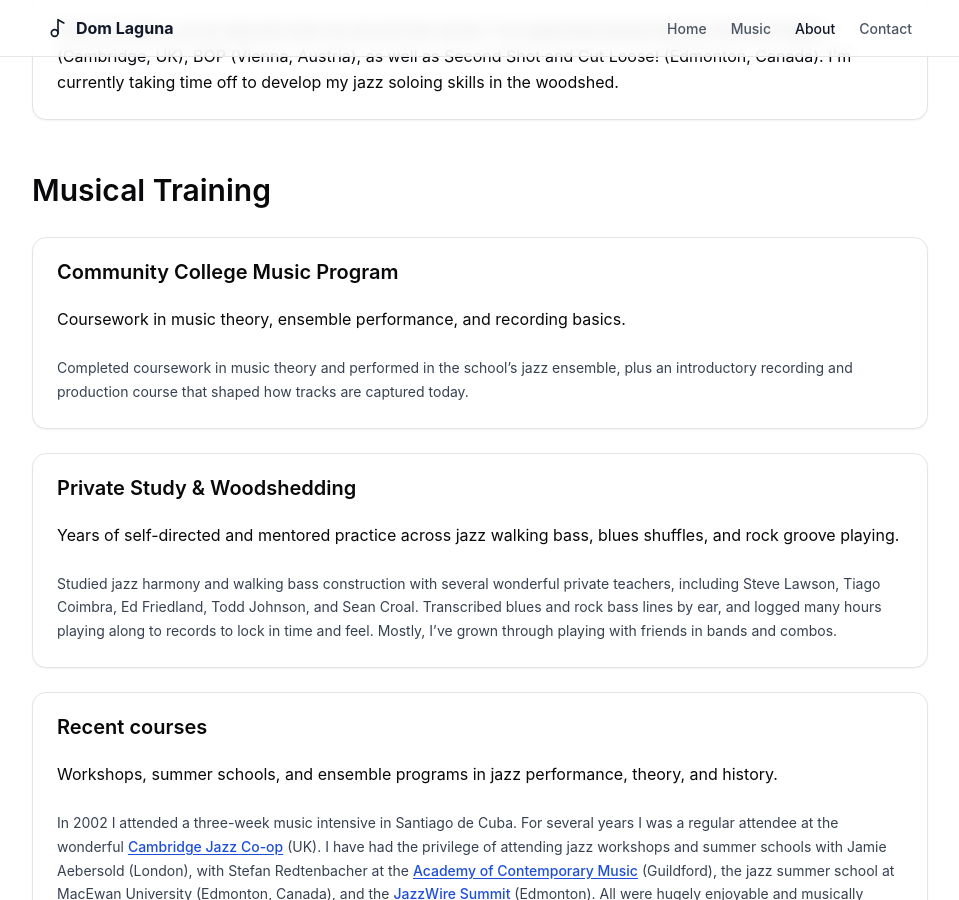
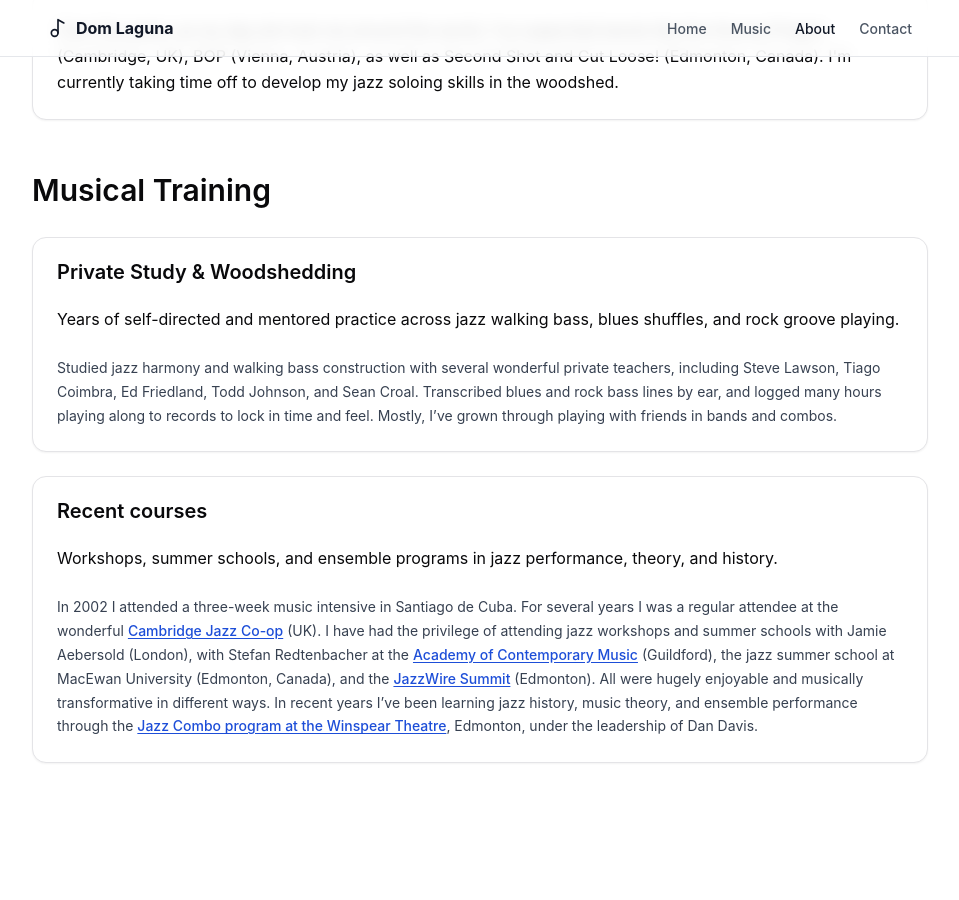
Before and after one commit to wujastyk/domlaguna, a Jekyll site: the page built from about.html, in a window 1280 px wide and 900 px high, scrolled down 724 px. Shown: the whole window, without its empty margins (160-1119 px from the left). Built offline with Jekyll 4.4.1, drawn with Linux system fonts in a browser that asks for light colours; after the commit the page ends 1535 px from its top, so only the background shows below that.

Commit message:
correcting pages

```diff
--- a/_data/training.yml
+++ b/_data/training.yml
@@ -2,13 +2,6 @@
 # The "Musical Training" entries on the About page.
 # `detail` accepts Markdown, so [link text](https://example.com) works.
 # ---------------------------------------------------------------------------
-
-- school: "Community College Music Program"
-  summary: "Coursework in music theory, ensemble performance, and recording basics."
-  detail: >-
-    Completed coursework in music theory and performed in the school's jazz
-    ensemble, plus an introductory recording and production course that shaped
-    how tracks are captured today.
 
 - school: "Private Study & Woodshedding"
   summary: "Years of self-directed and mentored practice across jazz walking bass, blues shuffles, and rock groove playing."
```
Also changed, not shown: _data/tracks.yml (+0 -18 lines).
